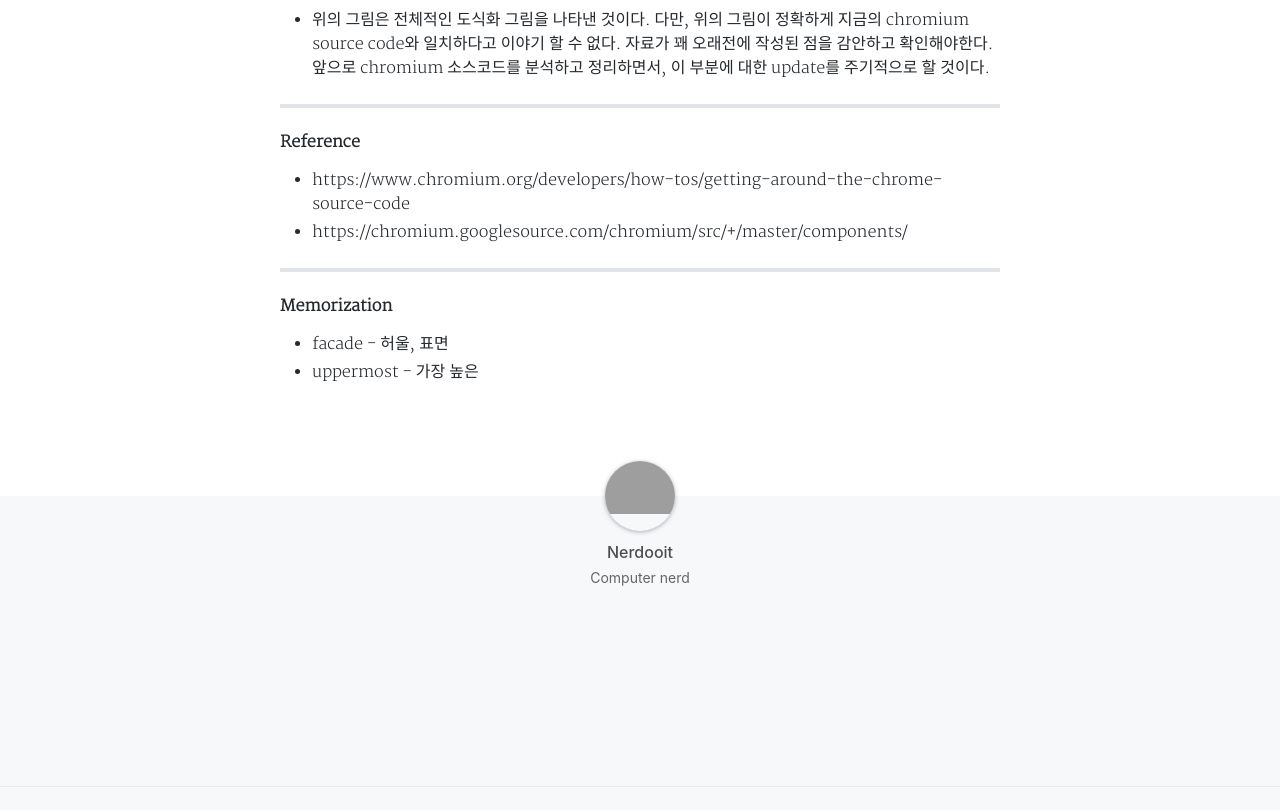
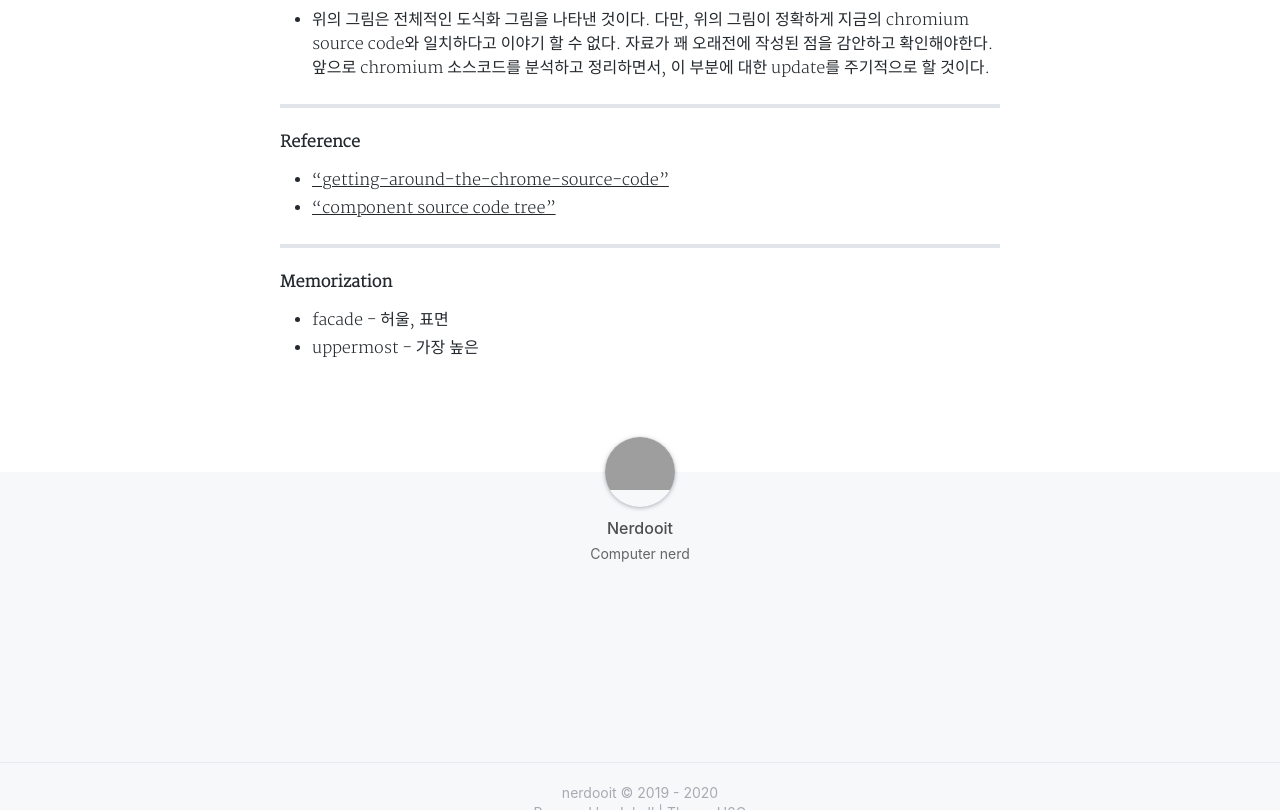
Before and after one commit to nerdooit/nerdooit.github.io, a Jekyll site: the page built from _posts/2020-06-01-chromium_dir.md, in a window 1280 px wide and 900 px high, scrolled down 2977 px, cut to the strip 90-900 px from the top of the window. Built offline with Jekyll 4.4.1, drawn with Linux system fonts in a browser that asks for light colours; nearby versions of some CDN libraries; comment, search, counter and statistics services are not loaded; a style sheet for code colours, icons or effects is not loaded; grey boxes are pictures that could not be loaded.

Commit message:
modify image

```diff
--- a/_posts/2020-06-01-chromium_dir.md
+++ b/_posts/2020-06-01-chromium_dir.md
@@ -87,14 +87,14 @@
 opensource로 제공한다.
 
 #### Chromium Directory 도식화
-![chromium_dir]("img/chromium_dir.png")
+![chromium_dir]("/img/chromium_dir.png")
 
 - 위의 그림은 전체적인 도식화 그림을 나타낸 것이다. 다만, 위의 그림이 정확하게 지금의 chromium source code와 일치하다고 이야기 할 수 없다. 자료가 꽤 오래전에 작성된 점을 감안하고 확인해야한다. 앞으로 chromium 소스코드를 분석하고 정리하면서, 이 부분에 대한 update를 주기적으로 할 것이다.
 
 ---
 #### Reference
-- https://www.chromium.org/developers/how-tos/getting-around-the-chrome-source-code
-- https://chromium.googlesource.com/chromium/src/+/master/components/
+- ["getting-around-the-chrome-source-code"](https://www.chromium.org/developers/how-tos/getting-around-the-chrome-source-code)
+- ["component source code tree"](https://chromium.googlesource.com/chromium/src/+/master/components/)
 
 ---
 #### Memorization
```
